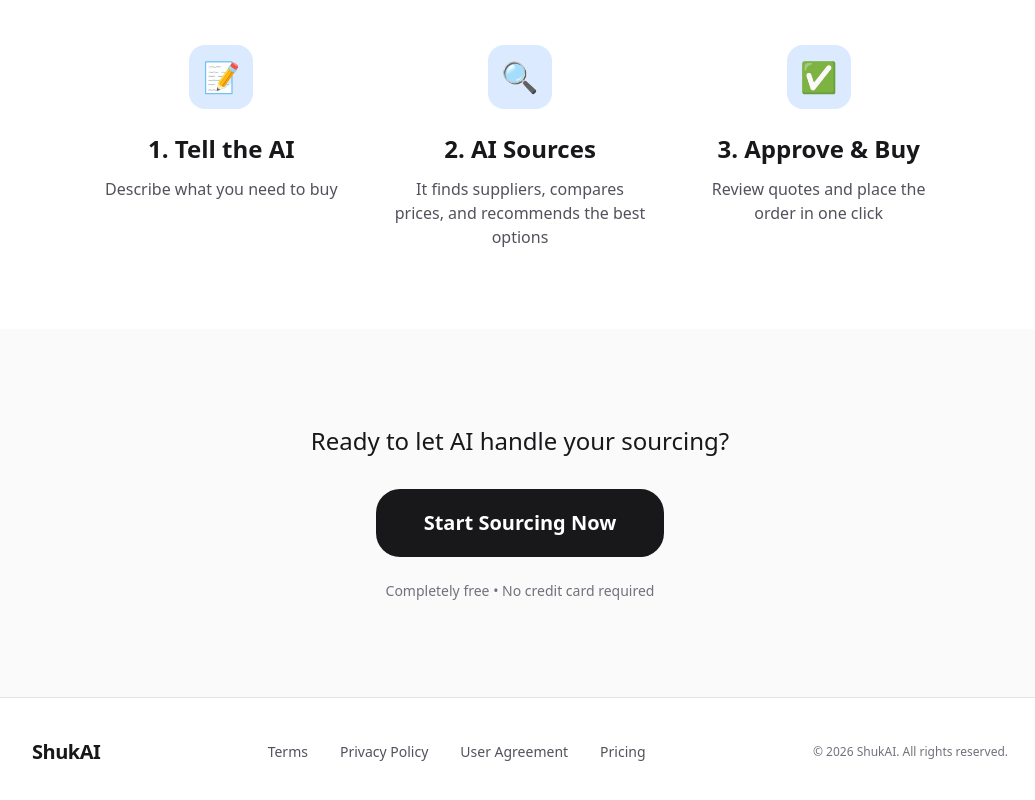
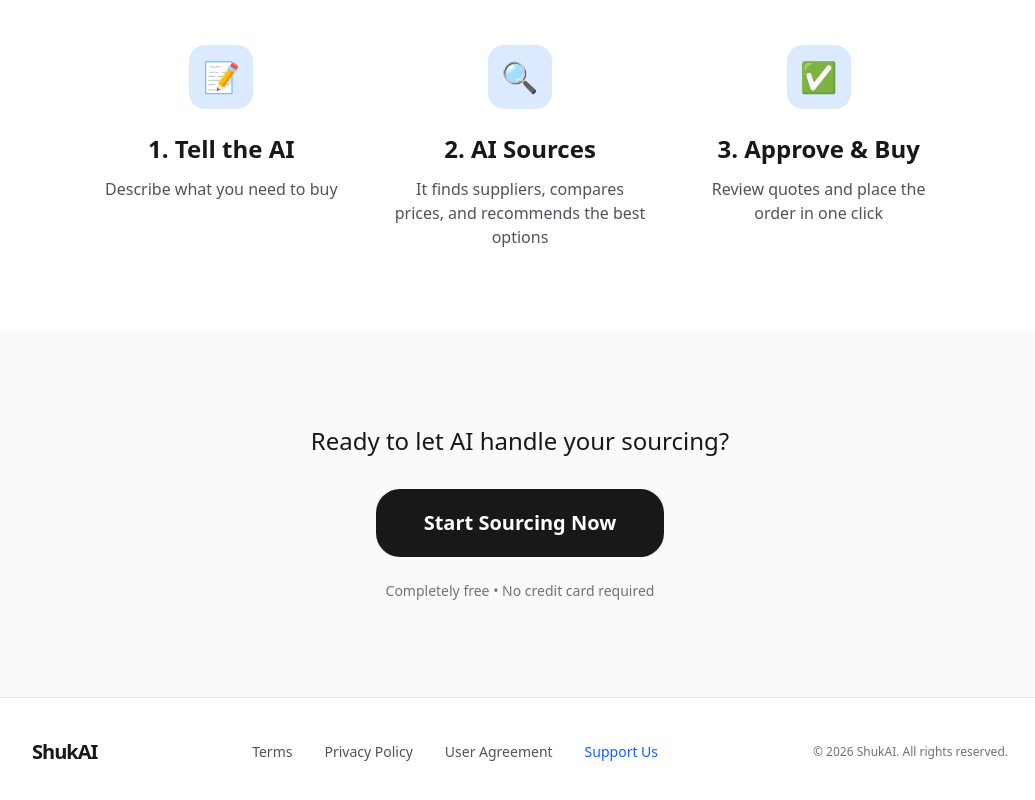
Before and after one commit to Gr33nstonecorp/shuka, a Next.js app: page / in a window 1280 px wide. Shown: the part 1069-1869 px from the top of the page, without its empty margins (120-1155 px from the left). Built offline with nearby package versions, Linux system fonts and the light colour scheme.

Commit message:
Refactor footer content and styling

```diff
--- a/app/layout.tsx
+++ b/app/layout.tsx
@@ -19,11 +19,11 @@ export default function RootLayout({
           {children}
         </main>
 
-        {/* Clean Footer - Appears on every page */}
+        {/* Clean Footer */}
         <footer className="border-t border-zinc-200 dark:border-zinc-800 bg-white dark:bg-zinc-900 mt-auto">
           <div className="max-w-5xl mx-auto px-6 py-10">
             <div className="flex flex-col md:flex-row justify-between items-center gap-6">
-              <div className="font-bold text-xl tracking-tight">ShukAI</div>
+              <div className="font-bold text-xl tracking-tighter">ShukAI</div>
 
               <div className="flex flex-wrap gap-x-8 gap-y-3 text-sm text-zinc-600 dark:text-zinc-400">
                 <Link
@@ -46,9 +46,9 @@ export default function RootLayout({
                 </Link>
                 <Link
                   href="/pricing"
-                  className="hover:text-zinc-900 dark:hover:text-white transition"
+                  className="hover:text-zinc-900 dark:hover:text-white transition font-medium text-blue-600"
                 >
-                  Pricing
+                  Support Us
                 </Link>
               </div>
 
```
